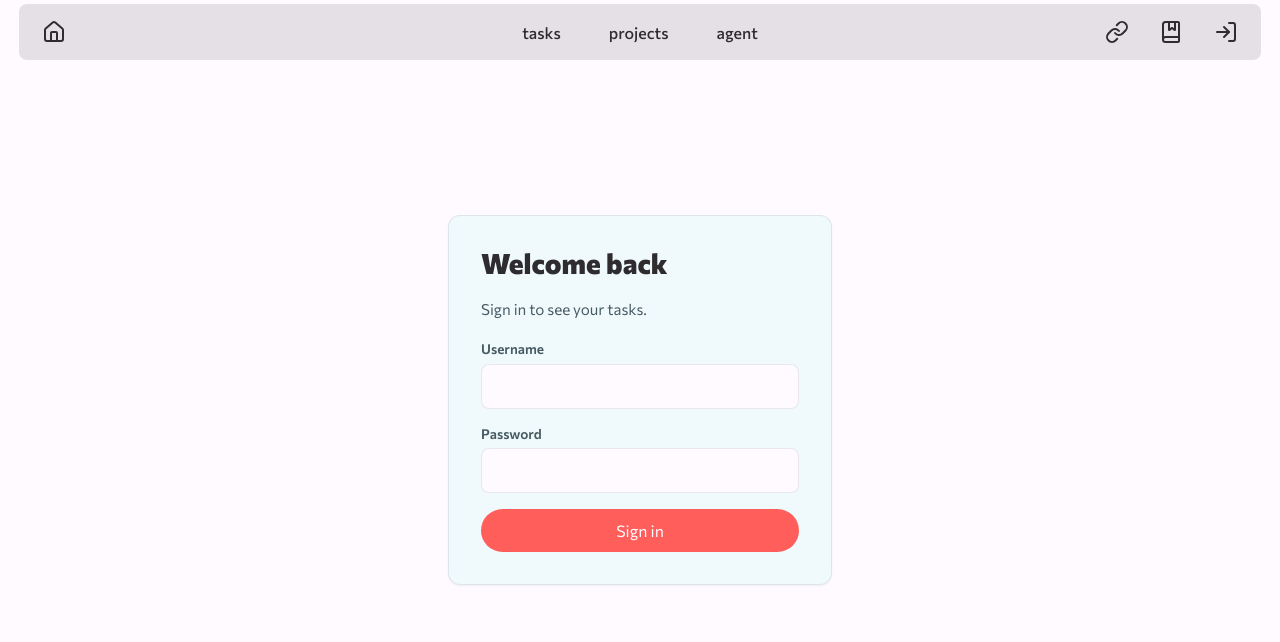
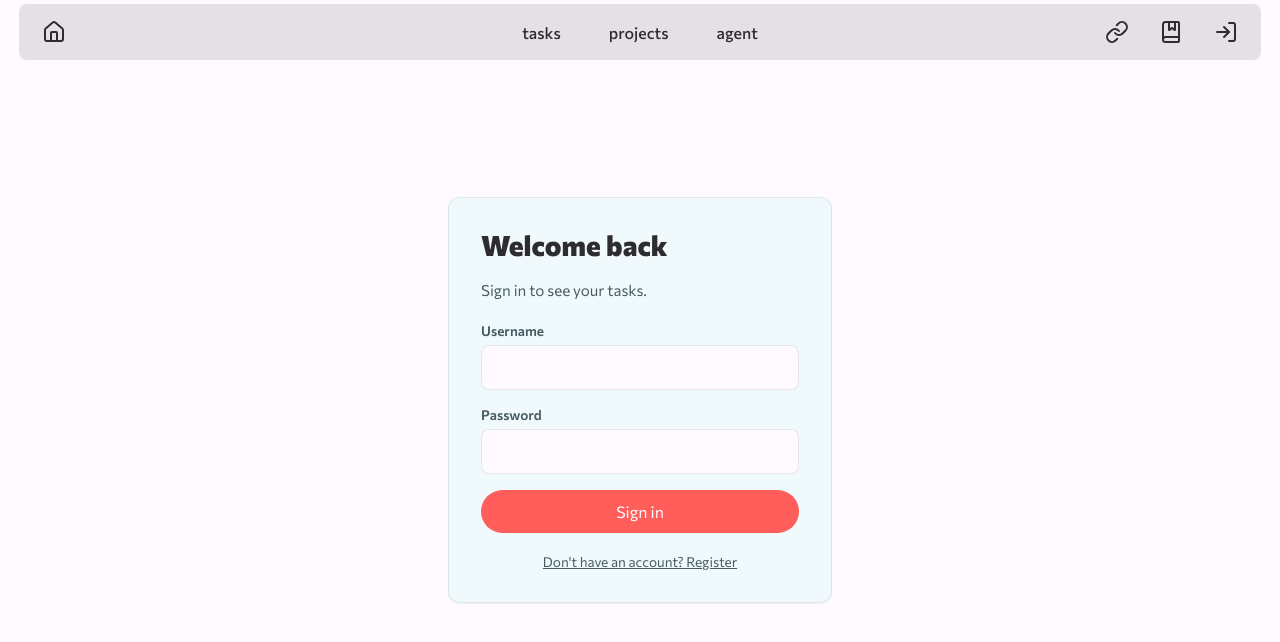
Before and after one commit to andrewenletoh/FullstackReactASPNETCore, a React (Vite) app in the folder client/: page /auth in a window 1280 px wide. Shown: the top 642 px of the page. Built offline with nearby package versions, Linux system fonts and the light colour scheme; no server answers.

Commit message:
trying another workaround for disabling UI register option

```diff
--- a/client/src/pages/AuthPage.tsx
+++ b/client/src/pages/AuthPage.tsx
@@ -98,9 +98,9 @@ const AuthPage = () => {
                         </button>
                     </form>
 
-                    {/* <button className={styles.switch} type="button" onClick={switchMode}>
+                    <button disabled className={styles.switch} type="button" onClick={switchMode}>
                         {mode === 'login' ? "Don't have an account? Register" : 'Already have an account? Sign in'}
-                    </button> */}
+                    </button>
                 </div>
             </div>
         </div>
```
